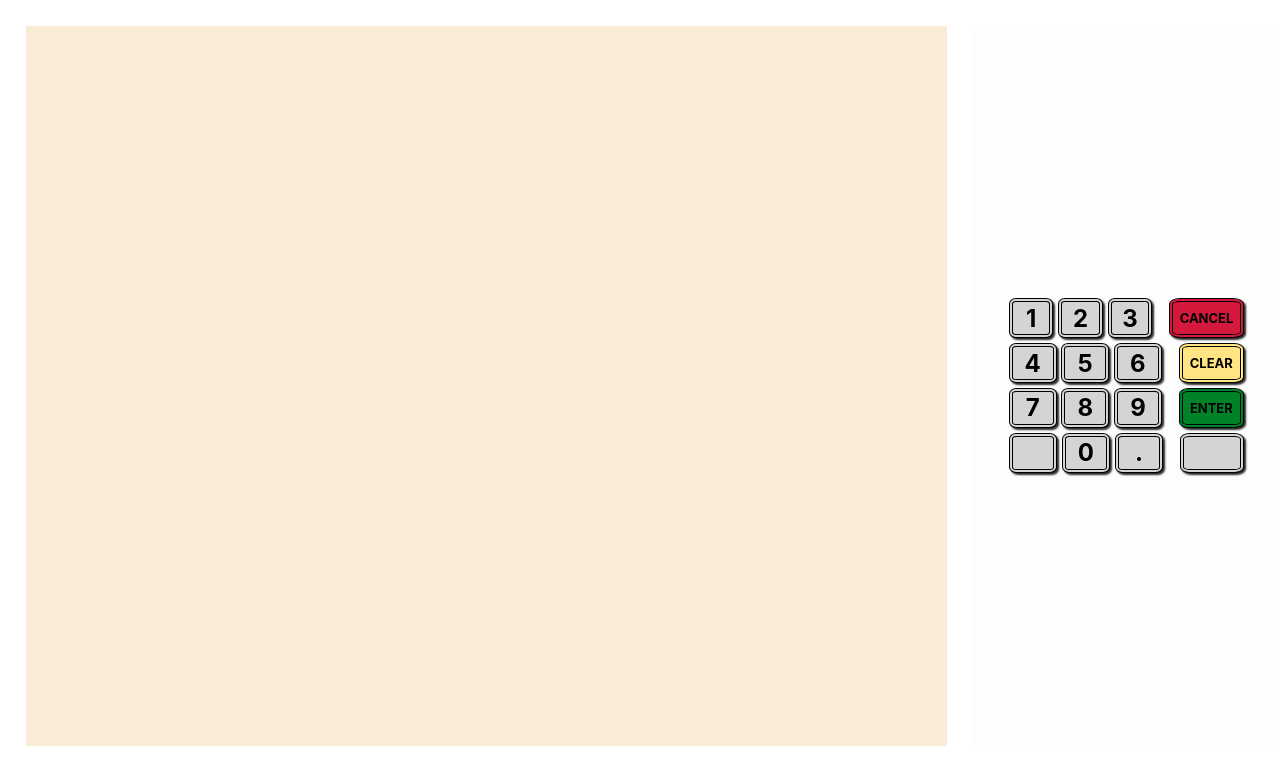
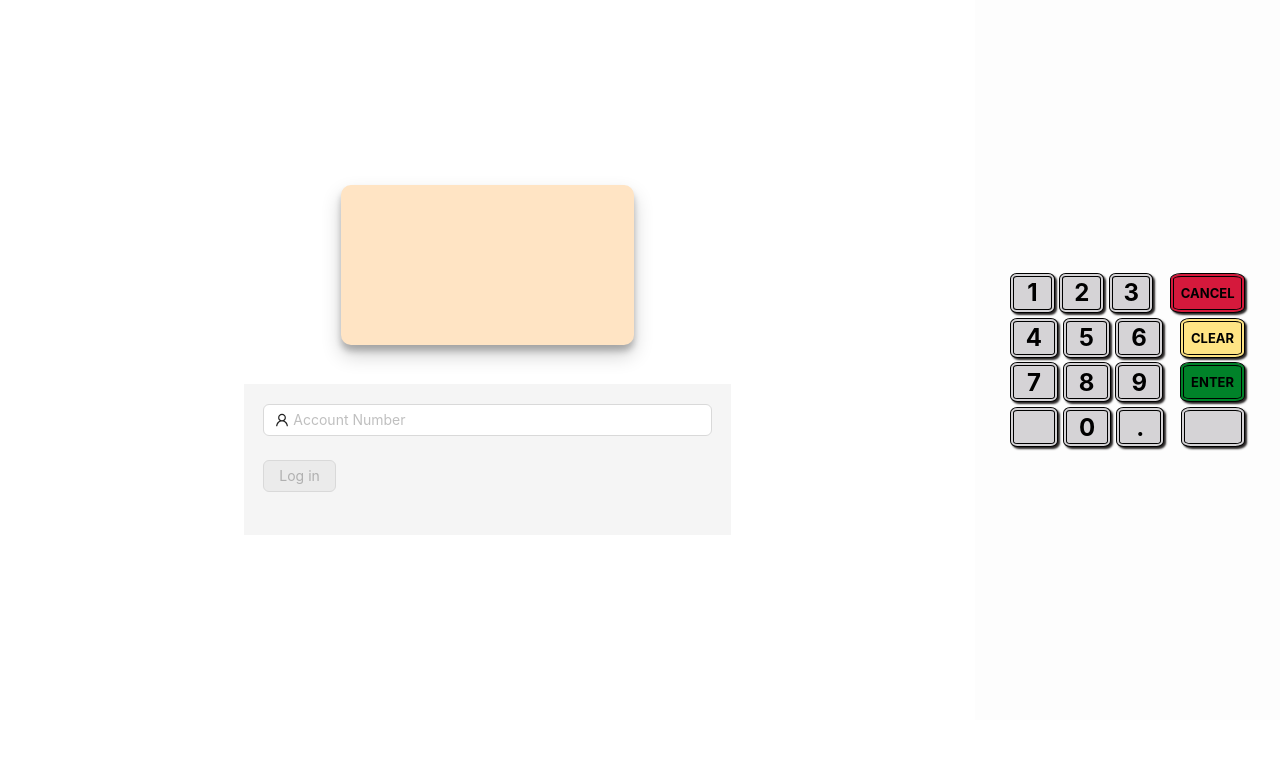
Before and after one commit to AbdullahOneS/ATM-frontend, a React (Create React App) app: page / in a window 1280 px wide. Shown: the top 784 px of the page. Built offline with nearby package versions, Linux system fonts and the light colour scheme.

Commit message:
welcome page and insert card page

```diff
--- a/package.json
+++ b/package.json
@@ -6,6 +6,7 @@
     "@testing-library/jest-dom": "^5.17.0",
     "@testing-library/react": "^13.4.0",
     "@testing-library/user-event": "^13.5.0",
+    "antd": "^5.8.0",
     "react": "^18.2.0",
     "react-dom": "^18.2.0",
     "react-scripts": "5.0.1",
--- a/src/App.js
+++ b/src/App.js
@@ -1,5 +1,6 @@
 import './App.css';
 import Homepage from './Pages/Homepage';
+import './styles.css'
 
 function App() {
   return (
--- /dev/null
+++ b/src/Components/Welcome.jsx
@@ -0,0 +1,26 @@
+import React from 'react'
+import '../styles.css'
+import { Button } from 'antd';
+import { DownloadOutlined } from '@ant-design/icons';
+
+import atm from '../images/atmImageForWelcomepage.png'
+const Welcome = () => {
+  return (
+    <div className='output-screen'>
+        <div className='welcome' style={{display:"flex",justifyContent:"center",alignItems:"center"}}>
+        <img src={atm} alt="" width="100%"/>
+          {/* <img src='src\images\atmImageForWelcomepage.png' alt="" srcset=""  width='100%' height='100%'/> */}
+        </div>
+        <div style={{padding:"10%"}}>
+
+        <h1>Welcome To</h1>
+        <h2>ABC Bank</h2>
+        <Button type="primary" icon={<DownloadOutlined />} size='large' style={{position:"absolute",top:"50%",left:"45%",width:"20%"}}>
+            Insert Card
+          </Button>
+        </div>
+    </div>
+  )
+}
+
+export default Welcome
--- a/src/Pages/Homepage.jsx
+++ b/src/Pages/Homepage.jsx
@@ -1,13 +1,17 @@
 import React from 'react'
 import '../styles.css'
 import Keys from '../Components/Keys'
+import Welcome from '../Components/Welcome'
+import InsertCard from './InsertCard'
 
 const Homepage = () => {
   return (
     <>
         <div className='home'>
 
-        <div id='output-screen'></div>
+        {/* <div id='output-screen'></div> */}
+        {/* <Welcome/> */}
+        <InsertCard/>
         <div id='keypad'>
 
             <div>
--- /dev/null
+++ b/src/Pages/InsertCard.jsx
@@ -0,0 +1,69 @@
+import React,{useState,useEffect} from 'react'
+import { LockOutlined, UserOutlined } from '@ant-design/icons';
+import { Button, Form, Input } from 'antd';
+
+const InsertCard = () => {
+
+    const [form] = Form.useForm();
+    const [, forceUpdate] = useState({});
+
+    // To disable submit button at the beginning.
+    useEffect(() => {
+      forceUpdate({});
+    }, []);
+    const onFinish = (values) => {
+      console.log('Finish:', values);
+    };
+
+  return (
+    <div style={{display:"flex",justifyContent:"center",alignItems:"center",flexDirection:"column",width:"80%"}}>
+        <div className='card'></div>
+        <div style={{boxShadow: "rgba(100, 100, 111, 0.2) 0px 7px 29px 0px;", width:"50%",backgroundColor:"whitesmoke",padding:"2%"}} >
+        <Form form={form} name="horizontal_login" onFinish={onFinish}>
+      <Form.Item
+        name="AccountNumber"
+        rules={[
+          {
+            required: true,
+            message: 'Please input your account no!',
+          },
+        ]}
+      >
+        <Input prefix={<UserOutlined className="site-form-item-icon" />} placeholder="Account Number" />
+      </Form.Item>
+      {/* <Form.Item
+        name="password"
+        rules={[
+          {
+            required: true,
+            message: 'Please input your password!',
+          },
+        ]}
+      >
+        <Input
+          prefix={<LockOutlined className="site-form-item-icon" />}
+          type="password"
+          placeholder="Password"
+        />
+      </Form.Item> */}
+      <Form.Item shouldUpdate>
+        {() => (
+          <Button
+            type="primary"
+            htmlType="submit"
+            disabled={
+              !form.isFieldsTouched(true) ||
+              !!form.getFieldsError().filter(({ errors }) => errors.length).length
+            }
+          >
+            Log in
+          </Button>
+        )}
+      </Form.Item>
+    </Form>
+        </div>
+    </div>
+  )
+}
+
+export default InsertCard
--- a/src/styles.css
+++ b/src/styles.css
@@ -28,11 +28,11 @@
 
 }
 
-#output-screen{
-    background-color: antiquewhite;
+.output-screen{
     width: 75vw;
     height: 90vh;
     margin: 2%;
+    display: flex;
 }
 
 #keypad{
@@ -49,3 +49,19 @@
     display: flex;
     justify-content: left;
 }
+
+.welcome{
+    width: 50%;
+    height: 100%;
+    background-color: #76C0DB;
+    position:relative;
+}
+
+.card{
+    width: 30%;
+    height:20vh;
+    border-radius: 10px;
+    background-color: bisque;
+    box-shadow: rgba(0, 0, 0, 0.19) 0px 10px 20px, rgba(0, 0, 0, 0.23) 0px 6px 6px;
+    margin-bottom: 4%;
+}
```
Also changed, not shown: src/images/atmImageForWelcomepage.png (added), 1 other file (tests, documents, lock files or other folders).
